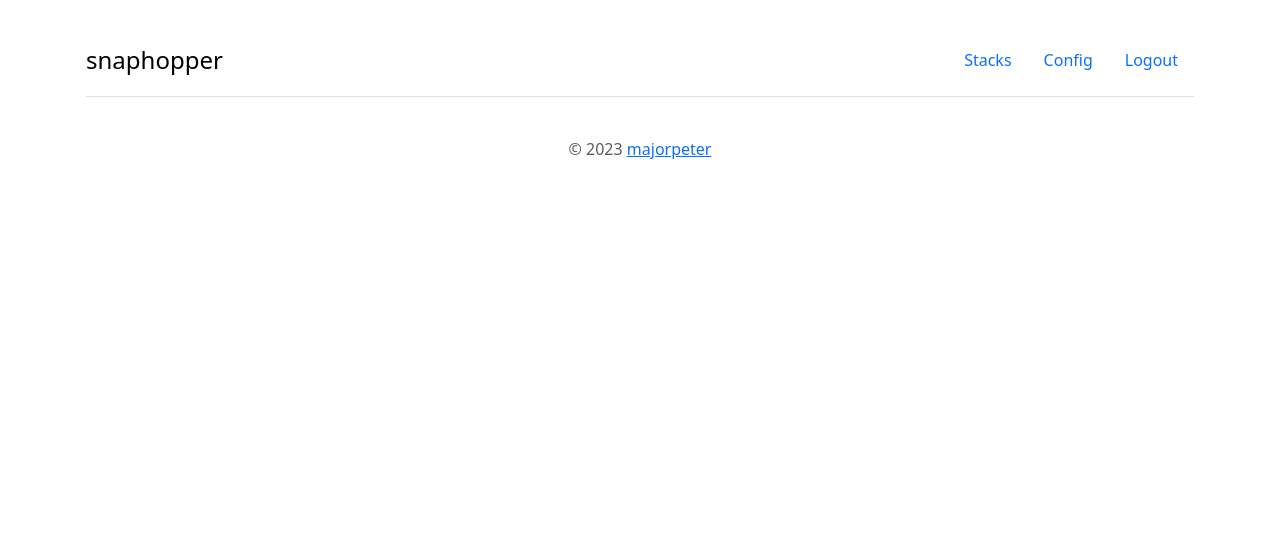
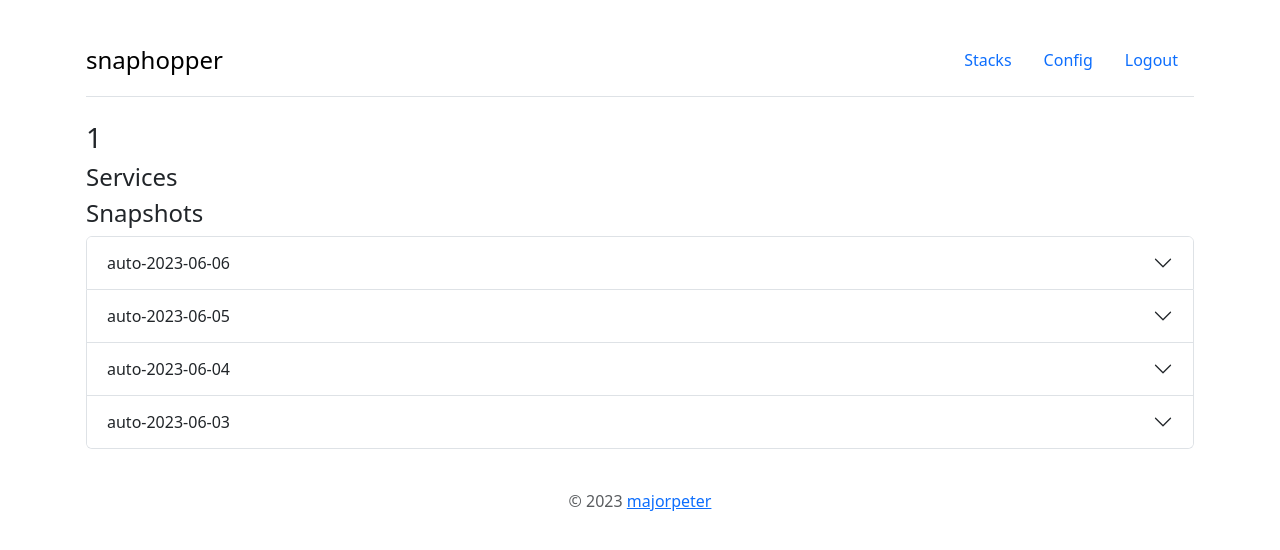
Before and after one commit to majorpeter/snaphopper, a Vue app in the folder frontend/: page /stack/1 in a window 1280 px wide. Shown: the top 550 px of the page. Built offline with nearby package versions, Linux system fonts and the light colour scheme.

Commit message:
added stack page with dynamic route & static data

```diff
--- a/frontend/src/components/StackList.vue
+++ b/frontend/src/components/StackList.vue
@@ -5,7 +5,7 @@ import StackListItem from './StackListItem.vue';
 <template>
   <div class="d-flex flex-column flex-md-row p-4 gap-4 py-md-5 align-items-center justify-content-center">
   <div class="list-group" v-if="stacks.connected">
-    <StackListItem v-for="key in Object.keys(stacks.projects).sort()" :title="key" :value="stacks.projects[key]"></StackListItem>
+    <StackListItem v-for="key in Object.keys(stacks.projects).sort()" :name="key" :value="stacks.projects[key]"></StackListItem>
   </div>
 
   <div class="alert alert-danger fade show" role="alert" v-else-if="loaded">
--- a/frontend/src/components/StackListItem.vue
+++ b/frontend/src/components/StackListItem.vue
@@ -2,24 +2,24 @@
 import { endpoints } from '@api';
 
 const props = defineProps<{
-    title: string,
+    name: string,
     value: endpoints.stack_list.type['projects']['']
 }>();
 </script>
 
 <template>
-    <a href="#" class="list-group-item list-group-item-action d-flex gap-3 py-3" aria-current="false">
+    <router-link :to="{name: 'stack', params: {name: name}}" class="list-group-item list-group-item-action d-flex gap-3 py-3" aria-current="false">
       <img src="https://github.com/docker.png" width="32" height="32" class="flex-shrink-0">
       <div class="d-flex gap-2 w-100 justify-content-between">
         <div>
-          <h6 class="mb-0">{{ title }}</h6>
+          <h6 class="mb-0">{{ name }}</h6>
           <ul class="mb-0 opacity-75" v-for="item in value.containers">
             <li>{{ item }}</li>
           </ul>
         </div>
         <small class="opacity-50 text-nowrap" v-if="value.updateAvailable">Update avail.</small>
       </div>
-    </a>
+    </router-link>
 </template>
 
 <script lang="ts">
--- a/frontend/src/js/main.ts
+++ b/frontend/src/js/main.ts
@@ -8,3 +8,5 @@ import '../scss/styles.scss';
 createApp(App)
 .use(router)
 .mount('#app');
+
+import 'bootstrap/dist/js/bootstrap.js';
--- a/frontend/src/views/Config.vue
+++ b/frontend/src/views/Config.vue
@@ -2,7 +2,7 @@
     <form @submit.prevent="submit">
         <div class="alert alert-success alert-dismissible fade show" role="alert" v-if="saved">
           Configuration successfully saved!
-          <button type="button" class="btn-close" data-bs-dismiss="alert" aria-label="Close" @click="saved=false"></button>
+          <button type="button" class="btn-close" aria-label="Close" @click="saved=false"></button>
         </div>
 
         <div class="alert alert-danger show" role="alert" v-if="error">
--- /dev/null
+++ b/frontend/src/views/Stack.vue
@@ -0,0 +1,41 @@
+<template>
+<p class="h3">{{ name }}</p>
+
+<p class="h4">Services</p>
+
+<p class="h4">Snapshots</p>
+
+<div class="accordion" id="snapshotList">
+    <div class="accordion-item" v-for="(data, name) in snapshots">
+    <h4 class="accordion-header" :id="'collapsehead_'+name">
+        <button class="accordion-button collapsed" type="button" data-bs-toggle="collapse" :data-bs-target="'#collapse_'+name" aria-expanded="false" :aria-controls="'collapse_'+name">
+        {{ name }}
+        </button>
+    </h4>
+    <div :id="'collapse_'+name" class="accordion-collapse collapse" :aria-labelledby="'collapsehead_'+name" data-bs-parent="#snapshotList">
+        <div class="accordion-body">
+        Todo: <strong>details, actions</strong>
+        </div>
+    </div>
+    </div>
+</div>
+
+</template>
+
+<script lang="ts">
+import { defineComponent } from 'vue';
+
+export default defineComponent({
+    data() {
+        return {
+            name: this.$route.params.name,
+            snapshots: {
+                'auto-2023-06-06': {},
+                'auto-2023-06-05': {},
+                'auto-2023-06-04': {},
+                'auto-2023-06-03': {}
+            }
+        }
+    }
+});
+</script>
```
Also changed, not shown: frontend/src/router/index.ts (+5 -3 lines).
